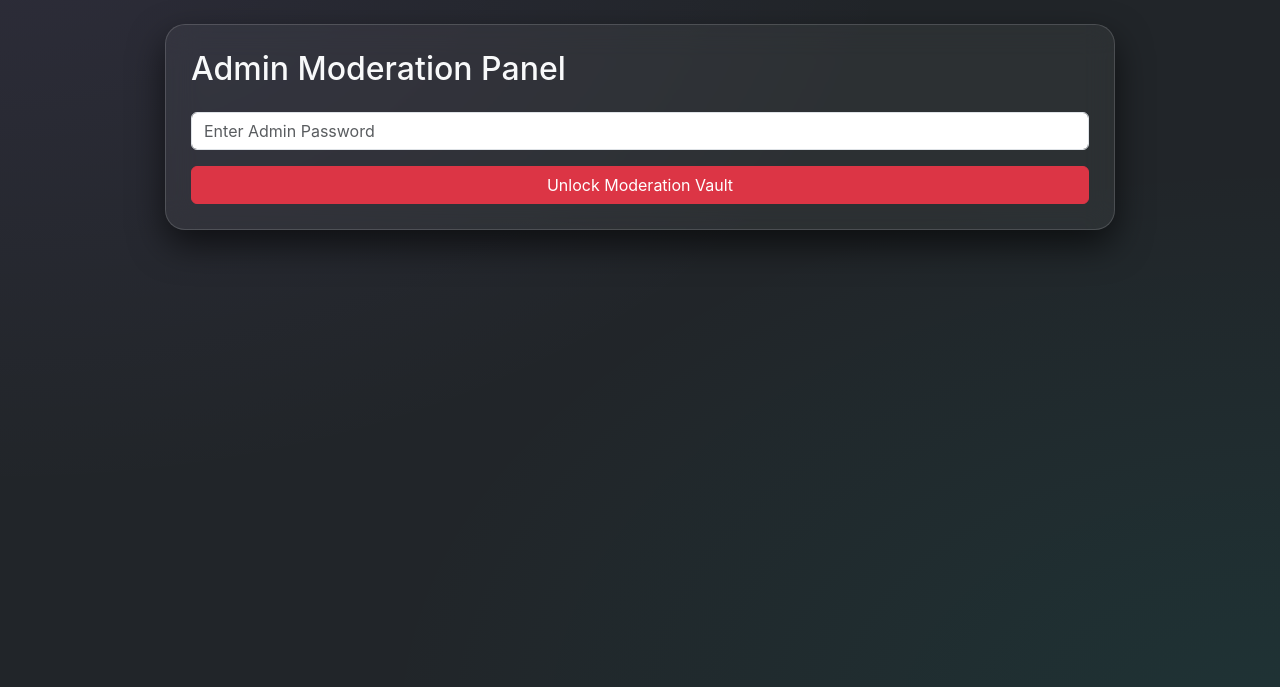
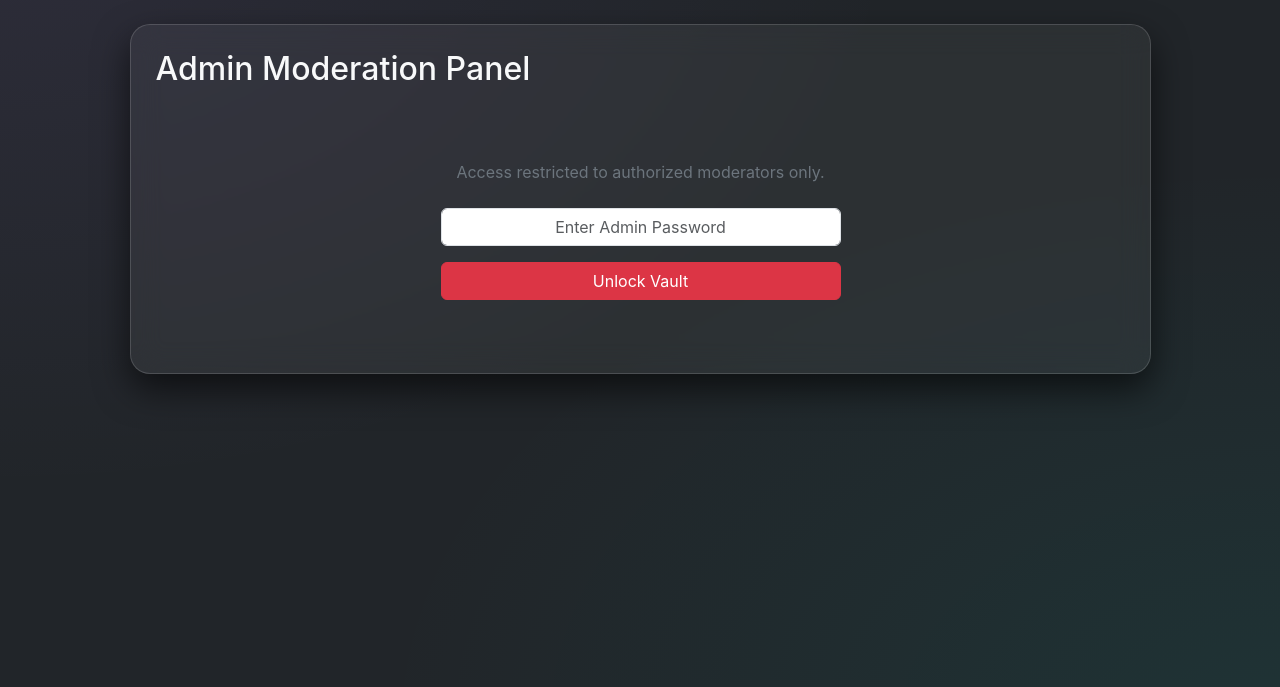
Before and after one commit to Phionephione/CONFESSION_PROJECT, a Flask app: page /admin in a window 1280 px wide. Shown: the part 73-760 px from the top of the page. Run offline with Flask 3, Linux system fonts and the light colour scheme.

Commit message:
Refactor admin panel layout and access controls

```diff
--- a/templates/admin.html
+++ b/templates/admin.html
@@ -1,38 +1,48 @@
 {% extends "base.html" %}
 {% block content %}
-<div class="row justify-content-center mt-4">
-    <div class="col-md-10 glass-card">
-        <h2 class="mb-4">Admin Moderation Panel</h2>
+<div class="row justify-content-center mt-4 pb-5">
+    <div class="col-md-11">
+        <div class="glass-card animate__animated animate__fadeIn">
+            <div class="d-flex justify-content-between align-items-center mb-4">
+                <h2 class="mb-0">Admin Moderation Panel</h2>
+                {% if session.get('is_admin') %}
+                <a href="/admin-logout" class="btn btn-sm btn-outline-warning">Lock Vault</a>
+                {% endif %}
+            </div>
 
             {% if not session.get('is_admin') %}
-        <form method="POST" class="mt-4">
-            <input type="password" name="password" class="form-control mb-3" placeholder="Enter Admin Password" required>
-            <button type="submit" class="btn btn-danger w-100">Unlock Moderation Vault</button>
+            <!-- PASSWORD SCREEN -->
+            <div class="text-center py-5 animate__animated animate__zoomIn">
+                <p class="text-secondary mb-4">Access restricted to authorized moderators only.</p>
+                <form method="POST" class="mx-auto" style="max-width: 400px;">
+                    <input type="password" name="password" class="form-control mb-3 text-center" placeholder="Enter Admin Password" required>
+                    <button type="submit" class="btn btn-danger w-100">Unlock Vault</button>
                 </form>
+            </div>
             {% else %}
+            <!-- DATA TABLE -->
             <div class="table-responsive">
-            <table class="table table-dark table-hover align-middle">
-                <thead>
+                <table class="table table-dark table-hover align-middle mt-2">
+                    <thead class="text-secondary">
                         <tr>
                             <th>Author</th>
-                        <th>Content</th>
-                        <th>Toxicity Score</th>
-                        <th>Action</th>
+                            <th>Whisper Content</th>
+                            <th class="text-center">Toxicity Score</th>
+                            <th class="text-end">Action</th>
                         </tr>
                     </thead>
                     <tbody>
                         {% for post in posts %}
                         <tr>
                             <td><span class="author-tag" style="font-size: 0.7rem;">{{ post.author }}</span></td>
-                        <td>{{ post.content }}</td>
-                        <td>
-                            <!-- Color coding the score -->
+                            <td class="small">{{ post.content }}</td>
+                            <td class="text-center">
                                 <span class="badge {% if post.toxicity_score >= 7 %}bg-danger{% elif post.toxicity_score >= 4 %}bg-warning text-dark{% else %}bg-success{% endif %}">
                                     {{ post.toxicity_score }} / 10
                                 </span>
                             </td>
-                        <td>
-                            <a href="/delete/{{ post.id }}" class="btn btn-sm btn-outline-danger">Delete</a>
+                            <td class="text-end">
+                                <a href="/delete/{{ post.id }}" class="btn btn-sm btn-outline-danger" onclick="return confirm('Erase this whisper from the void?')">Delete</a>
                             </td>
                         </tr>
                         {% endfor %}
@@ -42,4 +52,5 @@
             {% endif %}
         </div>
     </div>
+</div>
 {% endblock %}
```
Lines whose indentation alone changed are shown as unchanged.
